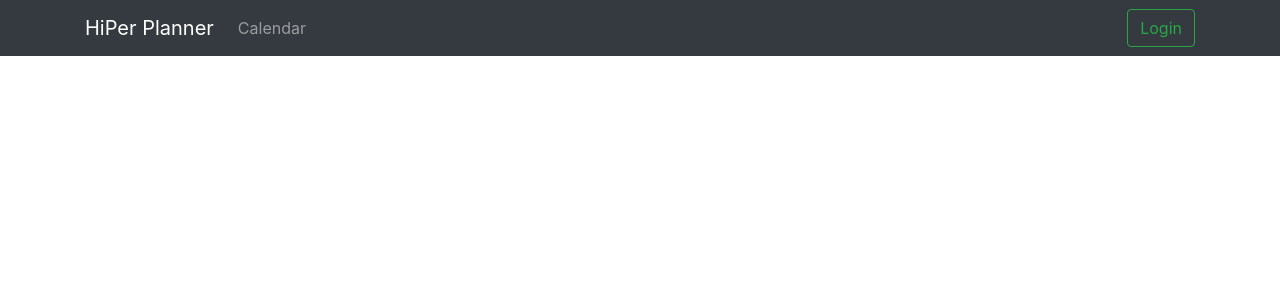
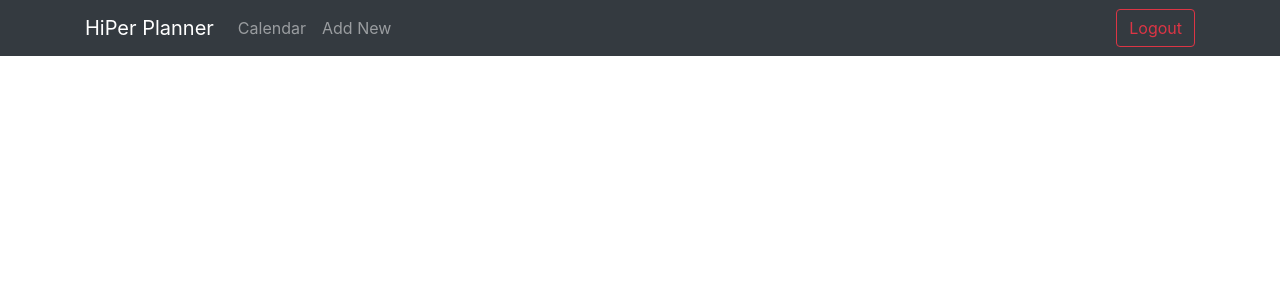
Before and after one commit to Kai-Martin/hiperplanner, a CodeIgniter 4 app: the page made by app/Views/templates/header.php in a window 1280 px wide. Shown: the top 300 px of the page. Run offline with PHP 8.4 and a stand-in for CodeIgniter, Linux system fonts and the light colour scheme; the template is opened without the code that fills it, so the values that code supplies are empty; some libraries are stand-ins or nearby versions.

```diff
--- a/app/Controllers/Login.php
+++ b/app/Controllers/Login.php
@@ -20,6 +20,7 @@ class Login extends Controller
         $email = $this->request->getVar('email');
         $password = $this->request->getVar('password');
         $data = $model->where('email', $email)->first();
+
         if($data){
             $pass = $data['user_password'];
             $verify_pass = password_verify($password, $pass);
--- a/app/Controllers/Register.php
+++ b/app/Controllers/Register.php
@@ -23,7 +23,7 @@ class Register extends Controller
         //set rules validation form
         $rules = [
             'name'          => 'required|min_length[3]|max_length[20]',
-            'email'         => 'required|min_length[6]|max_length[50]|valid_email|is_unique[users.email]',
+            'email'         => 'required|min_length[6]|max_length[50]|valid_email|is_unique[Users.email]',
             'password'      => 'required|min_length[6]|max_length[200]',
             'confpassword'  => 'matches[password]'
         ];
--- a/app/Views/templates/header.php
+++ b/app/Views/templates/header.php
@@ -10,22 +10,37 @@
 
     <nav class="navbar navbar-expand-lg navbar-dark bg-dark">
       <div class="container">
+
         <a class="navbar-brand" href="<?=base_url()?>">HiPer Planner</a>
+
+
         <button class="navbar-toggler" type="button" data-toggle="collapse" data-target="#navbarNav" aria-controls="navbarNav" aria-expanded="false" aria-label="Toggle navigation">
           <span class="navbar-toggler-icon"></span>
         </button>
+
         <div class="collapse navbar-collapse" id="navbarNav">
           <ul class="navbar-nav mr-auto">
             <li class="nav-item">
               <a class="nav-link" href="<?=base_url()?>">Calendar</a>
             </li>
             <li class="nav-item">
-              <a class="nav-link" href="<?=base_url()?>"></a>
+              <a class="nav-link" href="<?=base_url()?>">Add New</a>
             </li>
           </ul>
           <ul class="navbar-nav">
-            <li><a href="<?=base_url()?>/login" class="btn btn-outline-success">Login</a></li>
+            <?php if( isset( $_SESSION ) && !$_SESSION['logged_in'] ):?>
+                <li>
+                    <a href="<?=base_url()?>/login" class="btn btn-outline-success">Login</a>
+                </li>
+            <?php else:?>
+                <li>
+                    <a href="<?=base_url()?>/logout" class="btn btn-outline-danger">Logout</a>
+                </li>
+            <?php endif;?>
+
+
           </ul>
         </div>
+
       </div>
     </nav>
```
Also changed, not shown: app/Controllers/Addentry.php (+8 -2 lines).
